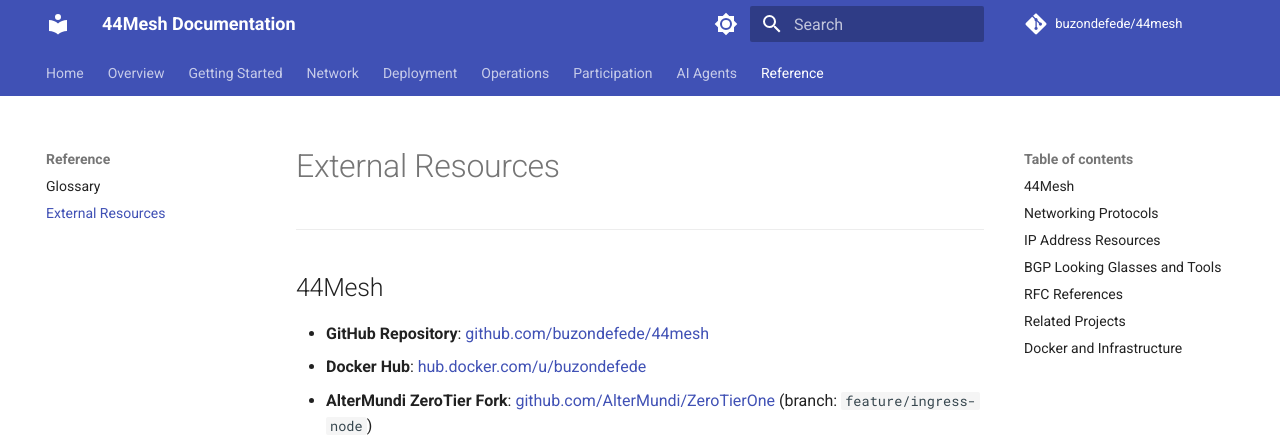
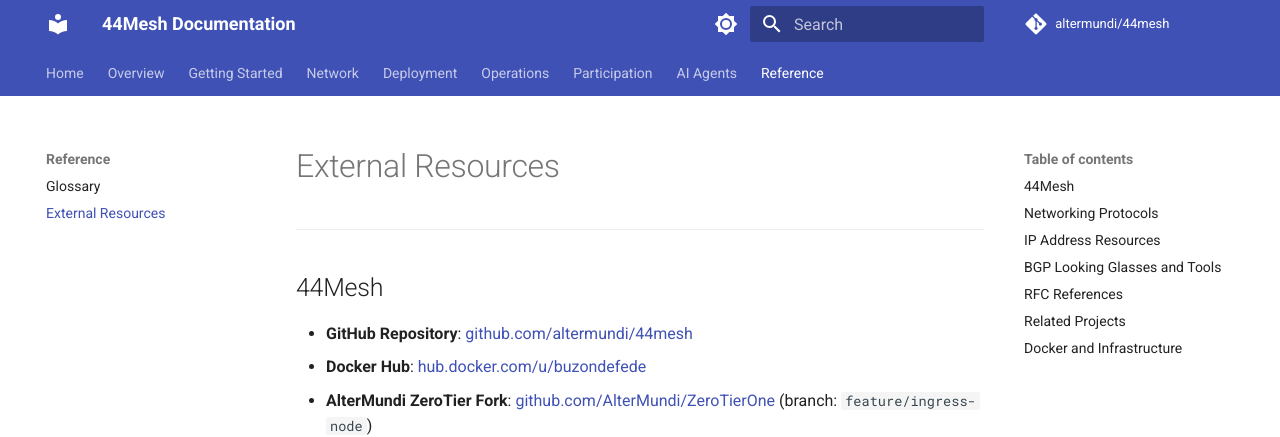
Before and after one commit to AlterMundi/44mesh-docs, an MkDocs documentation site: the page built from docs/references/external-resources.md, in a window 1280 px wide and 900 px high. Shown: the top 437 px of the window. Built offline with MkDocs 1.6.1 and Material for MkDocs 9.7.7, drawn with Linux system fonts in a browser that asks for light colours; comment, search, counter and statistics services are not loaded.

Commit message:
Fix repository URLs to altermundi/44mesh
Replace incorrect buzondefede/44mesh repo links with the correct
altermundi/44mesh repository. buzondefede is only the Docker Hub
account for the custom-compiled ZeroTier image, not the main repo.

Co-Authored-By: Claude Sonnet 4.6 <noreply@anthropic.com>

```diff
--- a/docs/references/external-resources.md
+++ b/docs/references/external-resources.md
@@ -4,7 +4,7 @@
 
 ## 44Mesh
 
-- **GitHub Repository**: [github.com/buzondefede/44mesh](https://github.com/buzondefede/44mesh)
+- **GitHub Repository**: [github.com/altermundi/44mesh](https://github.com/altermundi/44mesh)
 - **Docker Hub**: [hub.docker.com/u/buzondefede](https://hub.docker.com/u/buzondefede)
 - **AlterMundi ZeroTier Fork**: [github.com/AlterMundi/ZeroTierOne](https://github.com/AlterMundi/ZeroTierOne) (branch: `feature/ingress-node`)
 
--- a/mkdocs.yml
+++ b/mkdocs.yml
@@ -1,8 +1,8 @@
 site_name: 44Mesh Documentation
 site_description: Distributed BGP mesh network for communities, researchers, and AI agents
 site_url: https://docs.44mesh.net
-repo_url: https://github.com/buzondefede/44mesh
-repo_name: buzondefede/44mesh
+repo_url: https://github.com/altermundi/44mesh
+repo_name: altermundi/44mesh
 edit_uri: edit/main/docs/
 
 theme:
@@ -91,4 +91,4 @@ nav:
 extra:
   social:
     - icon: fontawesome/brands/github
-      link: https://github.com/buzondefede/44mesh
+      link: https://github.com/altermundi/44mesh
```
Also changed, not shown: docs/participation/joining-44mesh.md (+2 -2 lines).
